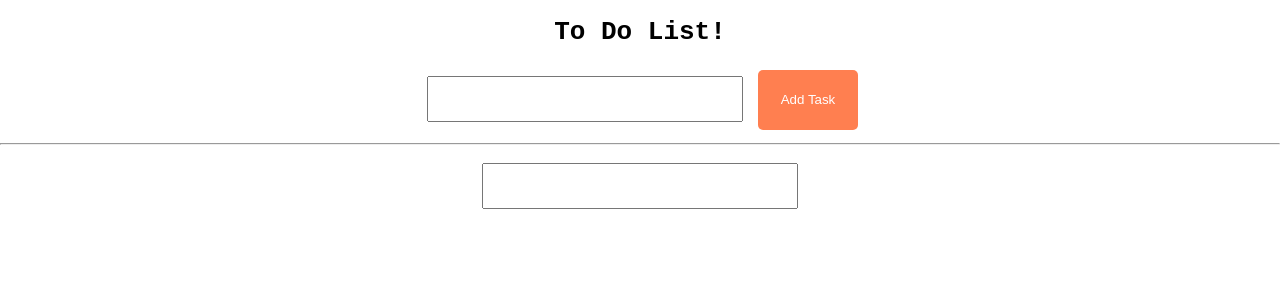
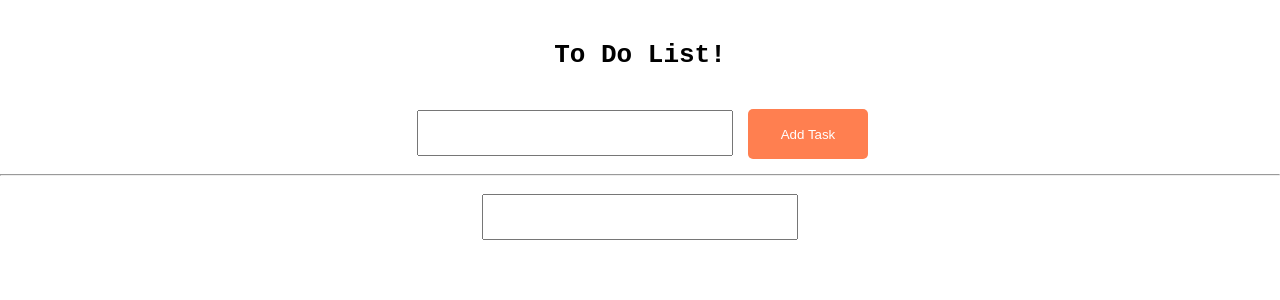
Before and after one commit to bunn1/doReact, a React (Create React App) app in the folder doreact/: page / in a window 1280 px wide. Shown: the top 300 px of the page. Built offline with nearby package versions, Linux system fonts and the light colour scheme.

Commit message:
Styling buttons input fields

```diff
--- a/doreact/src/App.css
+++ b/doreact/src/App.css
@@ -9,11 +9,6 @@ input{
   font-size: 18px;
   padding-left: 10px;
 
-}
-
-button{
-  width: 100px;
-  height: 40px;
 }
 
 ul{
@@ -31,6 +26,7 @@ li{
   color: white;
   font-family: monospace;
   font-size: 23px;
+  border-radius: 5px;
 }
 
 #task{
@@ -40,7 +36,8 @@ li{
 }
 
 button{
-  height: 60px;
+  height: 50px;
+  width: 120px;
   margin: 5px;
   border: none;
   background-color: coral;
@@ -54,4 +51,23 @@ cursor: pointer;
 
 h1{
   font-family: monospace;
+  margin-top: 40px;
+  margin-bottom:30px;
 }
+
+input.inputBox{
+  width: 300px;
+  height: 40px;
+  padding-left: 10px;
+  font-size: 18px;
+  border: none;
+  border-bottom: 2px solid black;
+}
+
+.inputButton{
+  background-color: #00df6c;
+  color: white;
+  border: none;
+  border-radius: 5px;
+
+}
```
